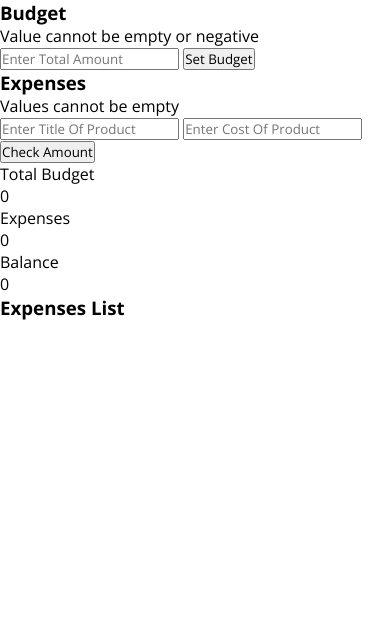
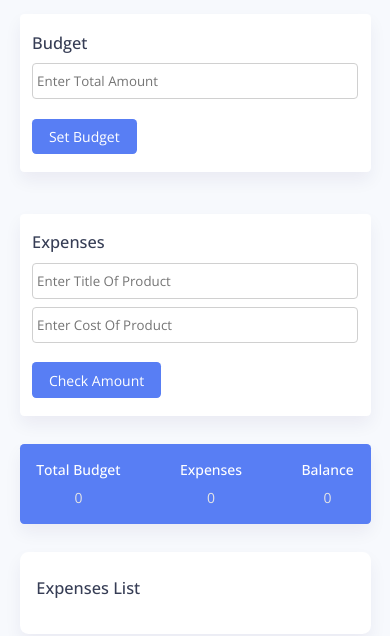
Before and after one commit to AbdurasulovSardor/coding-budget, a plain HTML site: page index.html in a window 390 px wide. Drawn offline with nearby package versions, Linux system fonts and the light colour scheme.

Commit message:
added css styles

```diff
--- a/style.css
+++ b/style.css
@@ -6,3 +6,166 @@
   box-sizing: border-box;
   font-family: 'Open Sans', sans-serif;
 }
+
+body {
+  background-color: #f7f9fd;
+}
+
+.wrapper {
+  max-width: 43.753em;
+  width: 90%;
+  font-size: 16px;
+  margin: 1em auto;
+}
+
+.container {
+  width: 100%;
+}
+
+.sub-container {
+  width: 100%;
+  display: grid;
+  grid-template-columns: 1fr 1fr;
+  gap: 3em;
+}
+
+.flex {
+  display: flex;
+  align-items: center;
+}
+
+.flex-space {
+  display: flex;
+  justify-content: space-between;
+  align-items: center;
+}
+
+.wrapper h3 {
+  color: #363d55;
+  font-weight: 500;
+  margin-bottom: 0.6em;
+}
+
+.container input {
+  display: block;
+  width: 100%;
+  padding: 0.6em 0.3em;
+  border: 1px solid #d0d0d0;
+  border-radius: 0.3em;
+  color: #414a67;
+  outline: none;
+  font-weight: 400;
+  margin-bottom: 0.6em;
+}
+
+.container input:focus {
+  border-color: #587ef4;
+}
+
+.total-amount-container,
+.user-amount-container {
+  background: #fff;
+  padding: 1.25em 0.9em;
+  border-radius: 0.3em;
+  box-shadow: 0 0.6em 1.2em rgba(28, 0, 80, 0.06);
+}
+
+.output-container {
+  background-color: #587ef4;
+  color: #fff;
+  border-radius: 0.3em;
+  box-shadow: 0 0.6em 1.2em rgba(28, 0, 80, 0.06);
+  margin: 2em 0;
+  padding: 1.2em;
+}
+
+.output-container p {
+  font-weight: 500;
+  margin-bottom: 0.6em;
+}
+
+.output-container span {
+  display: block;
+  text-align: center;
+  font-weight: 400;
+  color: #e5e5e5;
+}
+
+.submit {
+  font-size: 1em;
+  margin-top: 0.8em;
+  background-color: #587ef4;
+  border: none;
+  outline: none;
+  color: #fff;
+  padding: 0.6em 1.2em;
+  border-radius: 0.3em;
+  cursor: pointer;
+}
+
+.list {
+  background-color: #fff;
+  padding: 1.8em 1.2em;
+  box-shadow: 0 0.6em 1.2em rgba(28, 0, 80, 0.06);
+  border-radius: 0.6em;
+}
+
+.sublist-content {
+  width: 100%;
+  border-left: 0.3em solid #587ef4;
+  margin-bottom: 0.6em;
+  padding: 0.5em 1em;
+  display: grid;
+  grid-template-columns: 3fr 2fr 1fr 1fr;
+}
+
+.product {
+  font-weight: 500;
+  color: #363d55;
+}
+
+.amount {
+  color: #414a67;
+  margin-left: 20%;
+}
+
+.icons-container {
+  width: 5em;
+  margin: 1.2em;
+  align-items: center;
+}
+
+.product-title {
+  margin-bottom: 1em;
+}
+
+.hide {
+  display: none;
+}
+
+.error {
+  color: #ff465a;
+}
+
+.edit {
+  margin-left: auto;
+}
+
+.edit,
+.delete {
+  background: transparent;
+  cursor: pointer;
+  margin-right: 1.5em;
+  border: none;
+  color: #587ef4;
+}
+
+@media screen and (max-width: 600px) {
+  .wrapper {
+    font-size: 14px;
+  }
+
+  .sub-container {
+    grid-template-columns: 1fr;
+  }
+}
```
